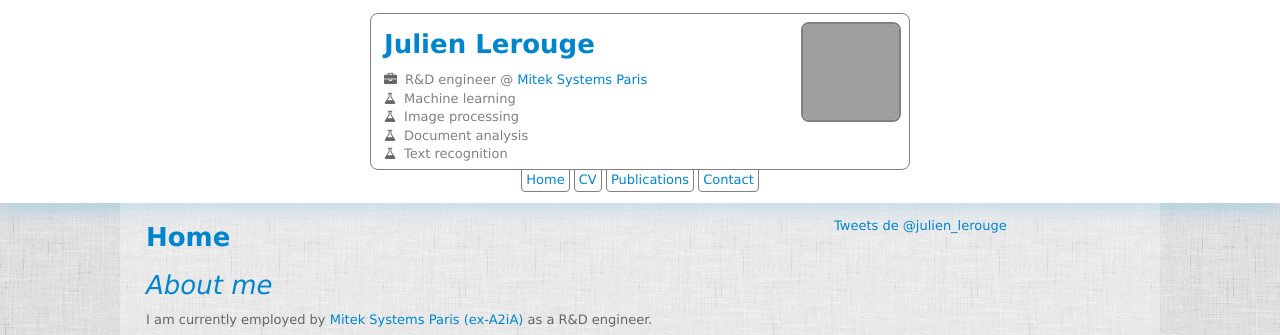
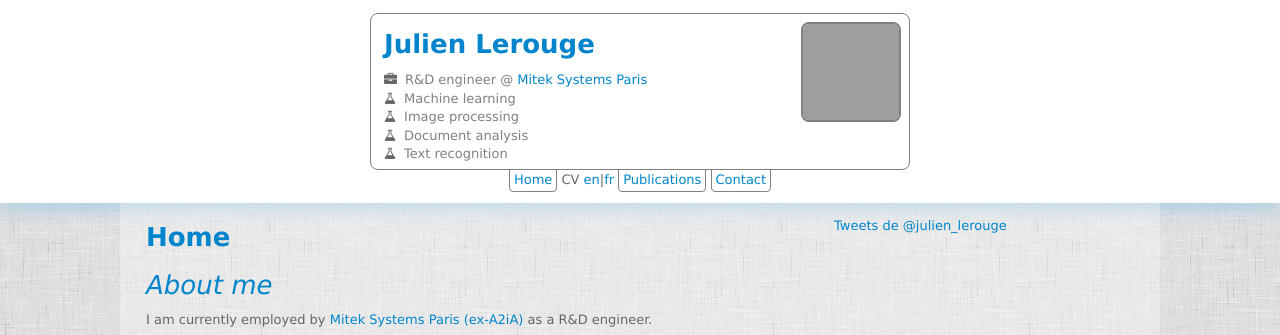
Before and after one commit to jlerouge/jlerouge.github.io, a Jekyll site: the page built from index.html, in a window 1280 px wide, cut to the strip 0-335 px from the top of the page. Built offline with Jekyll 4.4.1, drawn with Linux system fonts in a browser that asks for light colours; nearby versions of some CDN libraries; comment, search, counter and statistics services are not loaded; grey boxes are pictures that could not be loaded.

Commit message:
Added an english CV

```diff
--- a/_includes/header.html
+++ b/_includes/header.html
@@ -14,7 +14,7 @@
     <nav>
         <a class="item" href="/">Home</a>
         <!--<a class="item" href="/blog">Blog</a>-->
-        <a class="item" href="/pdf/CV.pdf">CV</a>
+        <div style="display: inline;" class="item">CV <a href="href="/pdf/CV_en.pdf">en</a>|<a href="href="/pdf/CV_fr.pdf">fr</a></div>
         <!--<a class="item" href="/soft">Software</a>-->
         <a class="item" href="/pub">Publications</a>
         <a class="item" href="mailto:julien@lerouge.me">Contact</a>
```
Also changed, not shown: 3 other files.
